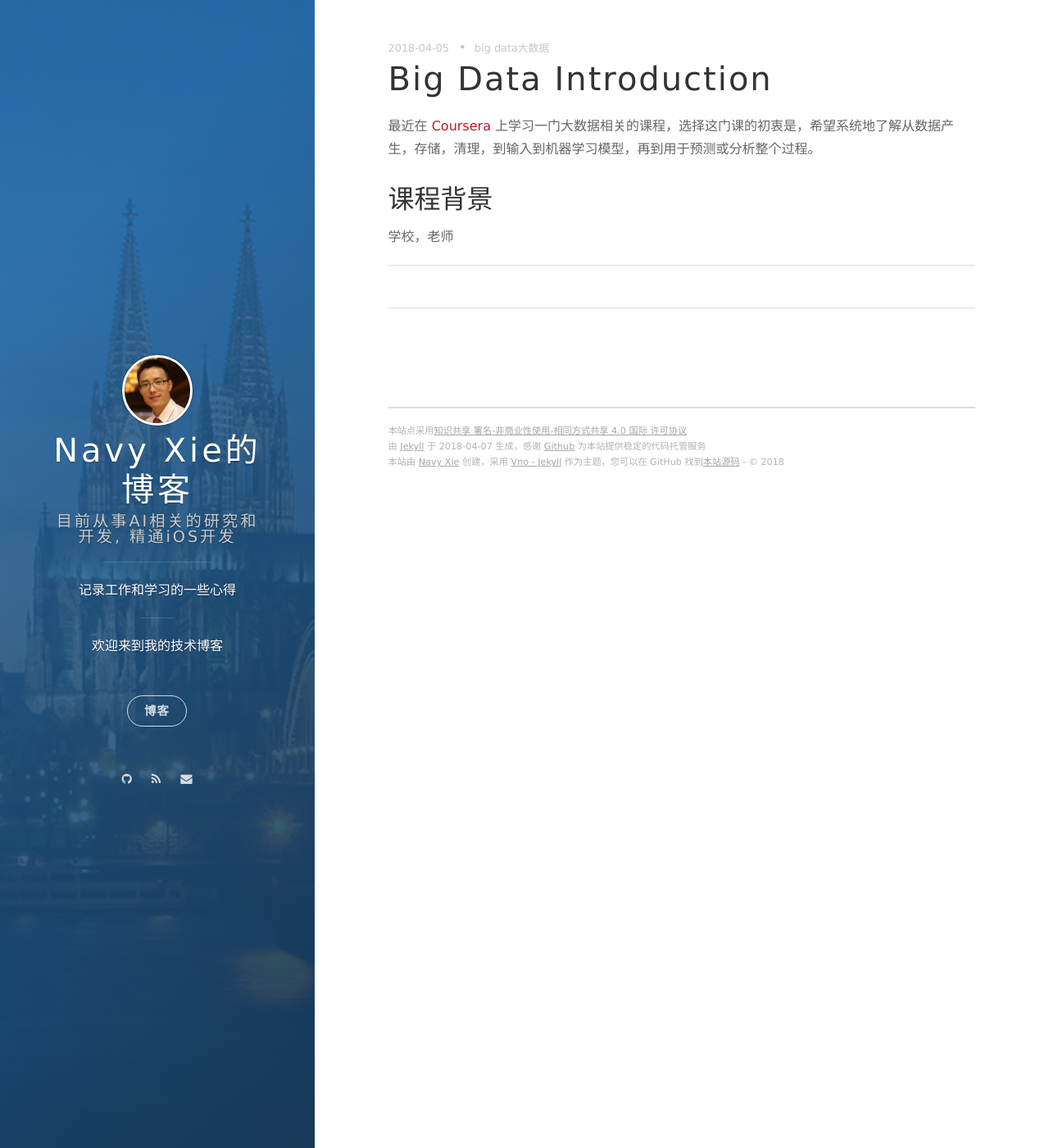
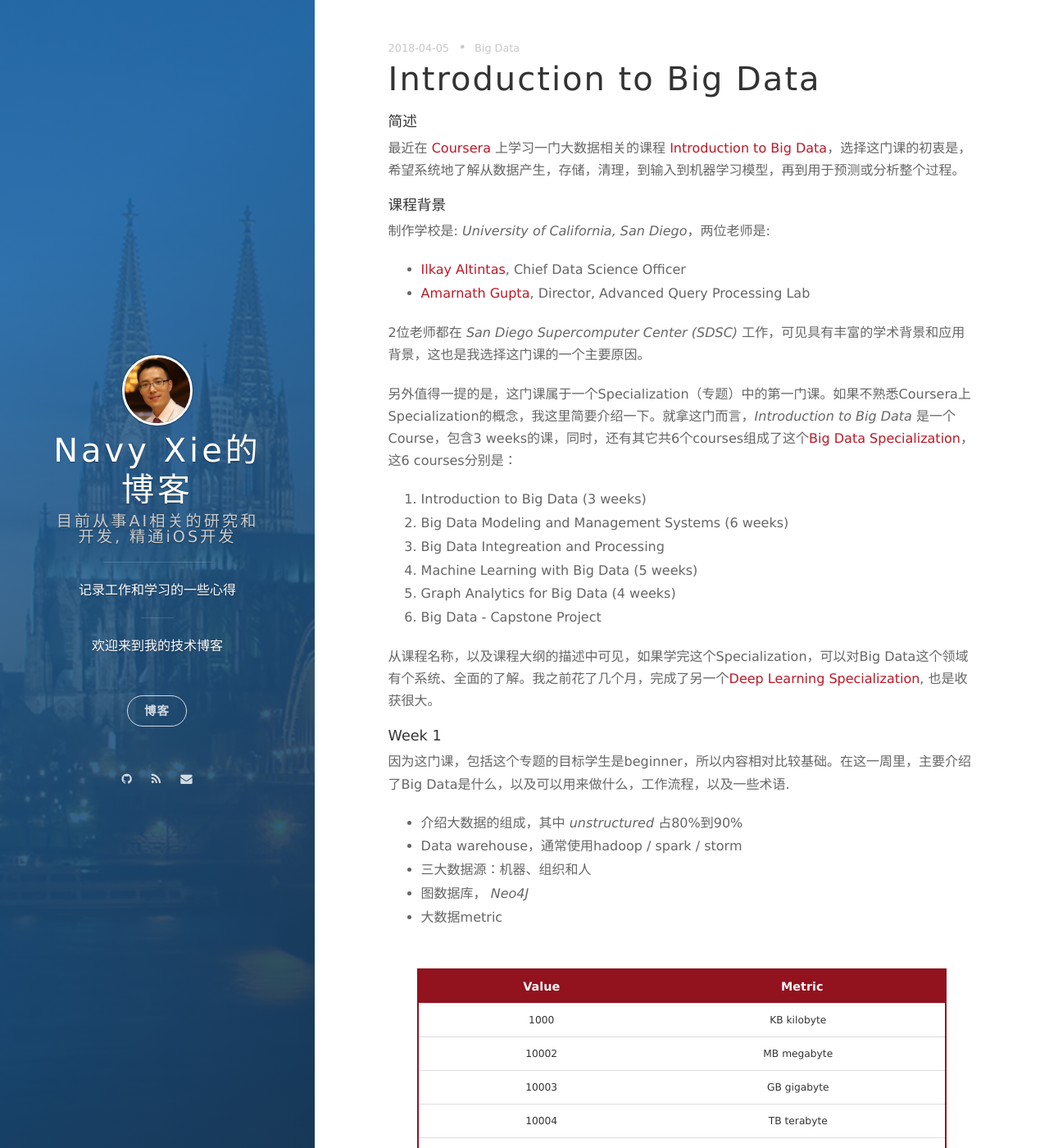
Before and after one commit to navy-xie/navy-xie.github.io, a Jekyll site: the page built from _posts/2018-04-06-big-data-introduction.md, in a window 1280 px wide and 1400 px high. Shown: the whole window at 82% size. Built offline with Jekyll 4.4.1, drawn with Linux system fonts in a browser that asks for light colours; nearby versions of some CDN libraries; comment, search, counter and statistics services are not loaded; some of the changed text lies outside the part shown.

Commit message:
Week 1 of Introduce to Big Data

```diff
--- a/_posts/2018-04-06-big-data-introduction.md
+++ b/_posts/2018-04-06-big-data-introduction.md
@@ -1,12 +1,62 @@
 ---
 layout: post
-title: Big Data Introduction
+title: Introduction to Big Data
 date: 2018-04-05 20:00:00
-tags: [big data, 大数据]
+tags: [Big Data]
 ---
 
-最近在 [Coursera](https://www.coursera.org) 上学习一门大数据相关的课程，选择这门课的初衷是，希望系统地了解从数据产生，存储，清理，到输入到机器学习模型，再到用于预测或分析整个过程。
+#### 简述
 
-## 课程背景
+最近在 [Coursera](https://www.coursera.org) 上学习一门大数据相关的课程 [Introduction to Big Data](https://www.coursera.org/learn/big-data-introduction/home/info)，选择这门课的初衷是，希望系统地了解从数据产生，存储，清理，到输入到机器学习模型，再到用于预测或分析整个过程。
 
-学校，老师
+#### 课程背景
+
+制作学校是: _University of California, San Diego_，两位老师是:
+- [Ilkay Altintas](https://www.coursera.org/instructor/~3457480), Chief Data Science Officer
+- [Amarnath Gupta](https://www.coursera.org/instructor/~13855068), Director, Advanced Query Processing Lab
+
+2位老师都在 *San Diego Supercomputer Center (SDSC)* 工作，可见具有丰富的学术背景和应用背景，这也是我选择这门课的一个主要原因。
+
+另外值得一提的是，这门课属于一个Specialization（专题）中的第一门课。如果不熟悉Coursera上Specialization的概念，我这里简要介绍一下。就拿这门而言，_Introduction to Big Data_ 是一个Course，包含3 weeks的课，同时，还有其它共6个courses组成了这个[Big Data Specialization](https://www.coursera.org/specializations/big-data)，这6 courses分别是：
+
+1. Introduction to Big Data (3 weeks)
+2. Big Data Modeling and Management Systems (6 weeks)
+3. Big Data Integreation and Processing
+4. Machine Learning with Big Data (5 weeks)
+5. Graph Analytics for Big Data (4 weeks)
+6. Big Data - Capstone Project
+
+从课程名称，以及课程大纲的描述中可见，如果学完这个Specialization，可以对Big Data这个领域有个系统、全面的了解。我之前花了几个月，完成了另一个[Deep Learning Specialization](https://www.coursera.org/specializations/deep-learning), 也是收获很大。
+
+#### Week 1
+
+因为这门课，包括这个专题的目标学生是beginner，所以内容相对比较基础。在这一周里，主要介绍了Big Data是什么，以及可以用来做什么，工作流程，以及一些术语.
+
+- 介绍大数据的组成，其中 _unstructured_  占80%到90%
+- Data warehouse，通常使用hadoop / spark / storm
+- 三大数据源：机器、组织和人
+- 图数据库， _Neo4J_
+- 大数据metric
+
+| Value | Metric            |
+| ------| ------------------|
+| 1000	| KB	kilobyte|
+| 10002	| MB	megabyte|
+| 10003	| GB	gigabyte|
+| 10004	| TB	terabyte|
+| 10005	| PB	petabyte|
+| 10006	| EB	exabyte|
+| 10007	| ZB	zettabyte|
+| 10008	| YB	yottabyte|
+
+- the workflow for working with big data:
+    big data -> better models -> higher precision
+
+- in situ: bringing the computation to the location of the data
+
+- What does it mean for a device to be "smart"?
+ Connect with other devices and have knowledge of the environment.
+
+讲师 _Ilkay_ 还讲述了大量Big Data在现实生活的使用案例，比如结合sensor，卫星照片，社交媒体等数据源，发现和定位森林火警。
+
+讲师 _Amarnath_ 讲述了结合社交媒体数据分析的难度，但是可能带来的有趣前景：what new answers we could give, and what new questions we could ask.
```
Also changed, not shown: 1 other file.
